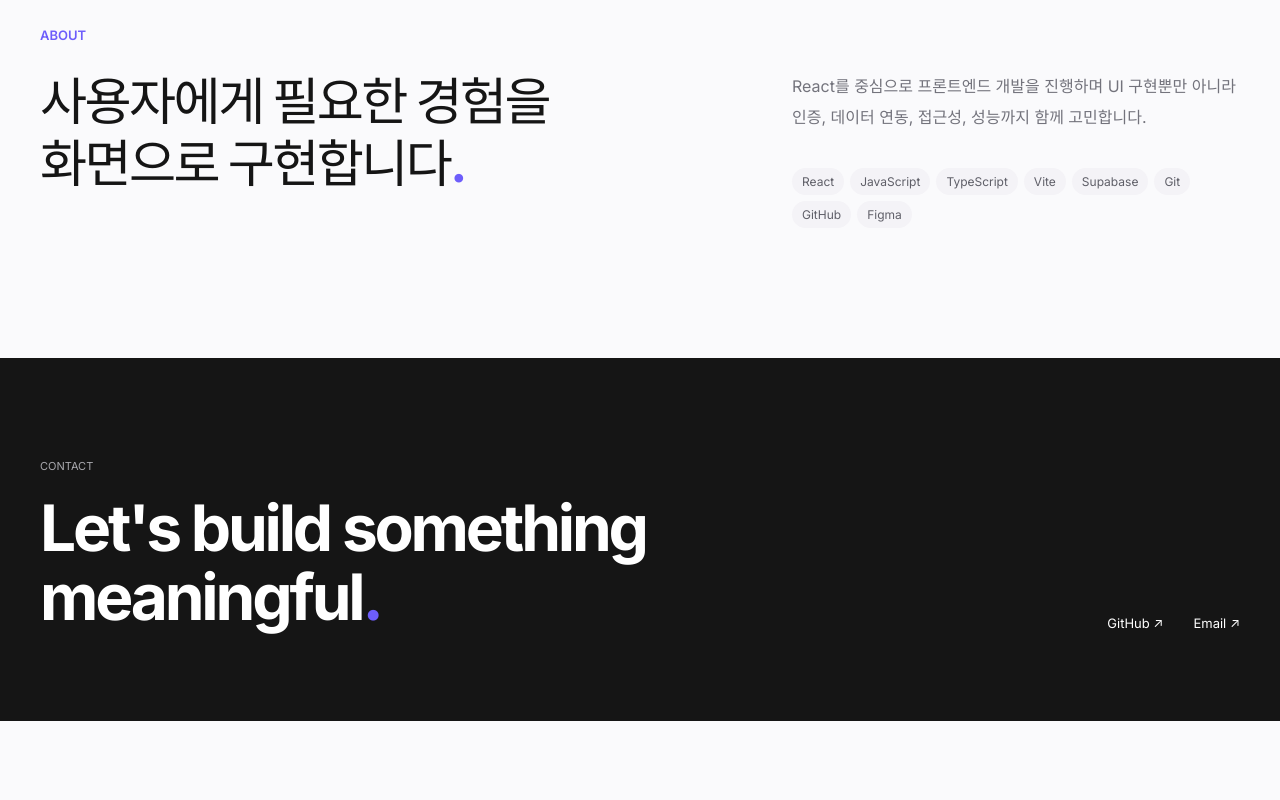
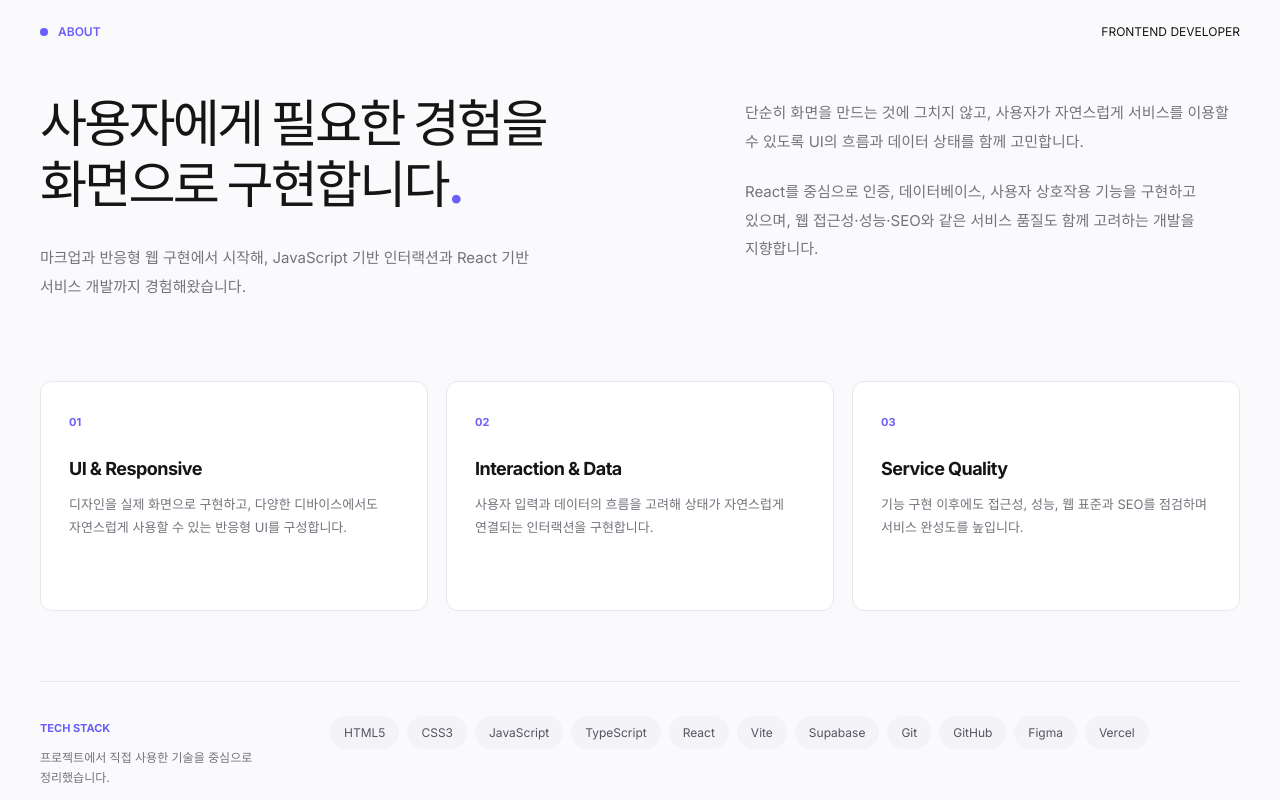
Before and after one commit to RaeChoe/my-portfolio, a React (Vite) app: page / in a window 1280 px wide. Shown: the part 1880-2680 px from the top of the page. Before the commit the page ends 2601 px from the top, so only its background shows below. Built offline with nearby package versions, Linux system fonts and the light colour scheme.

Commit message:
feat: 'ABOUT' 섹션 개선 및 스타일 수정

```diff
--- a/src/pages/Home.jsx
+++ b/src/pages/Home.jsx
@@ -188,31 +188,94 @@ function Home() {
       {/* ABOUT */}
 
       <section className="about container" id="about">
-        <p className="eyebrow">ABOUT</p>
+        <div className="section-heading about-heading">
+          <p>
+            <span className="purple-dot" />
+            ABOUT
+          </p>
+
+          <span>FRONTEND DEVELOPER</span>
+        </div>
 
         <div className="about-grid">
+          <div className="about-title">
             <h2>
               사용자에게 필요한 경험을
               <br />
               화면으로 구현합니다<span>.</span>
             </h2>
 
+            <p className="about-intro">
+              마크업과 반응형 웹 구현에서 시작해, JavaScript 기반 인터랙션과 React 기반 서비스
+              개발까지 경험해왔습니다.
+            </p>
+          </div>
+
           <div className="about-copy">
             <p>
-              React를 중심으로 프론트엔드 개발을 진행하며 UI 구현뿐만 아니라 인증, 데이터 연동,
-              접근성, 성능까지 함께 고민합니다.
+              단순히 화면을 만드는 것에 그치지 않고, 사용자가 자연스럽게 서비스를 이용할 수 있도록
+              UI의 흐름과 데이터 상태를 함께 고민합니다.
             </p>
 
+            <p>
+              React를 중심으로 인증, 데이터베이스, 사용자 상호작용 기능을 구현하고 있으며, 웹
+              접근성·성능·SEO와 같은 서비스 품질도 함께 고려하는 개발을 지향합니다.
+            </p>
+          </div>
+        </div>
+
+        <div className="about-strengths">
+          <article className="about-strength">
+            <span>01</span>
+
+            <h3>UI & Responsive</h3>
+
+            <p>
+              디자인을 실제 화면으로 구현하고, 다양한 디바이스에서도 자연스럽게 사용할 수 있는
+              반응형 UI를 구성합니다.
+            </p>
+          </article>
+
+          <article className="about-strength">
+            <span>02</span>
+
+            <h3>Interaction & Data</h3>
+
+            <p>
+              사용자 입력과 데이터의 흐름을 고려해 상태가 자연스럽게 연결되는 인터랙션을 구현합니다.
+            </p>
+          </article>
+
+          <article className="about-strength">
+            <span>03</span>
+
+            <h3>Service Quality</h3>
+
+            <p>
+              기능 구현 이후에도 접근성, 성능, 웹 표준과 SEO를 점검하며 서비스 완성도를 높입니다.
+            </p>
+          </article>
+        </div>
+
+        <div className="about-stack">
+          <div className="about-stack-heading">
+            <span>TECH STACK</span>
+
+            <p>프로젝트에서 직접 사용한 기술을 중심으로 정리했습니다.</p>
+          </div>
+
           <div className="about-tech">
-              <span>React</span>
+            <span>HTML5</span>
+            <span>CSS3</span>
             <span>JavaScript</span>
             <span>TypeScript</span>
+            <span>React</span>
             <span>Vite</span>
             <span>Supabase</span>
             <span>Git</span>
             <span>GitHub</span>
             <span>Figma</span>
-            </div>
+            <span>Vercel</span>
           </div>
         </div>
       </section>
--- a/src/styles.css
+++ b/src/styles.css
@@ -635,40 +635,199 @@ footer h2 span {
 /* ABOUT */
 
 .about {
-  padding-top: 100px;
+  padding-top: 110px;
   padding-bottom: 130px;
 
   border-top: 1px solid var(--border);
+}
+
+.about-heading {
+  margin-bottom: 54px;
 }
 
 .about-grid {
   display: grid;
 
-  grid-template-columns: 1.2fr 0.8fr;
-
-  gap: 80px;
-}
-
-.about h2 {
+  grid-template-columns: 1.1fr 0.9fr;
+
+  gap: 100px;
+
+  align-items: start;
+}
+
+.about-title h2 {
   margin: 0;
 
-  font-size: clamp(38px, 4vw, 58px);
-  line-height: 1.2;
-
-  letter-spacing: -0.05em;
+  font-size: clamp(40px, 4vw, 58px);
+
+  line-height: 1.18;
+
+  letter-spacing: -0.055em;
+
+  word-break: keep-all;
+}
+
+.about-title h2 span {
+  color: var(--purple);
+}
+
+.about-intro {
+  max-width: 520px;
+
+  margin: 30px 0 0;
+
+  color: var(--text-soft);
+
+  font-size: 15px;
+  line-height: 1.9;
+
+  word-break: keep-all;
+}
+
+.about-copy {
+  padding-top: 6px;
 }
 
 .about-copy > p {
-  margin: 0 0 36px;
+  margin: 0;
 
   color: var(--text-soft);
 
-  font-size: 16px;
+  font-size: 15px;
   line-height: 1.9;
+
+  word-break: keep-all;
+}
+
+.about-copy > p + p {
+  margin-top: 22px;
+}
+
+/* ABOUT STRENGTHS */
+
+.about-strengths {
+  margin-top: 80px;
+
+  display: grid;
+
+  grid-template-columns: repeat(3, minmax(0, 1fr));
+
+  gap: 18px;
+}
+
+.about-strength {
+  min-height: 230px;
+
+  padding: 28px;
+
+  border: 1px solid var(--border);
+  border-radius: 12px;
+
+  background: #fff;
+
+  transition:
+    transform 0.25s ease,
+    border-color 0.25s ease,
+    box-shadow 0.25s ease;
+}
+
+.about-strength:hover {
+  transform: translateY(-5px);
+
+  border-color: rgba(109, 93, 251, 0.4);
+
+  box-shadow: 0 18px 45px rgba(35, 30, 68, 0.06);
+}
+
+.about-strength > span {
+  color: var(--purple);
+
+  font-size: 11px;
+  font-weight: 700;
+}
+
+.about-strength h3 {
+  margin: 28px 0 14px;
+
+  font-size: 18px;
+
+  letter-spacing: -0.03em;
+}
+
+.about-strength p {
+  margin: 0;
+
+  color: var(--text-soft);
+
+  font-size: 13px;
+  line-height: 1.8;
+
+  word-break: keep-all;
+}
+
+/* TECH STACK */
+
+.about-stack {
+  margin-top: 70px;
+
+  padding-top: 34px;
+
+  display: grid;
+
+  grid-template-columns: 240px minmax(0, 1fr);
+
+  gap: 50px;
+
+  border-top: 1px solid var(--border);
+}
+
+.about-stack-heading > span {
+  color: var(--purple);
+
+  font-size: 11px;
+  font-weight: 700;
+}
+
+.about-stack-heading p {
+  margin: 12px 0 0;
+
+  color: var(--text-soft);
+
+  font-size: 12px;
+  line-height: 1.7;
+
+  word-break: keep-all;
+}
+
+.about-tech {
+  display: flex;
+  flex-wrap: wrap;
+
+  align-content: flex-start;
+
+  gap: 8px;
 }
 
 .about-tech span {
+  padding: 9px 14px;
+
+  border-radius: 100px;
+
+  color: #55545f;
+
+  background: #f4f3f7;
+
   font-size: 12px;
+
+  transition:
+    color 0.2s ease,
+    background-color 0.2s ease;
+}
+
+.about-tech span:hover {
+  color: var(--purple);
+
+  background: var(--purple-light);
 }
 
 /* FOOTER */
@@ -1494,6 +1653,65 @@ footer h2 {
   .screen-item > p {
     font-size: 12px;
   }
+
+  .about {
+    padding-top: 80px;
+    padding-bottom: 90px;
+  }
+
+  .about-heading {
+    margin-bottom: 38px;
+  }
+
+  .about-grid {
+    grid-template-columns: 1fr;
+
+    gap: 38px;
+  }
+
+  .about-title h2 {
+    font-size: 40px;
+  }
+
+  .about-title h2 br {
+    display: none;
+  }
+
+  .about-intro {
+    margin-top: 24px;
+
+    font-size: 14px;
+  }
+
+  .about-copy > p {
+    font-size: 14px;
+  }
+
+  .about-strengths {
+    margin-top: 54px;
+
+    grid-template-columns: 1fr;
+
+    gap: 12px;
+  }
+
+  .about-strength {
+    min-height: auto;
+
+    padding: 24px;
+  }
+
+  .about-strength h3 {
+    margin-top: 20px;
+  }
+
+  .about-stack {
+    margin-top: 54px;
+
+    grid-template-columns: 1fr;
+
+    gap: 26px;
+  }
 }
 
 @media (max-width: 480px) {
```
Lines whose indentation alone changed are shown as unchanged.
